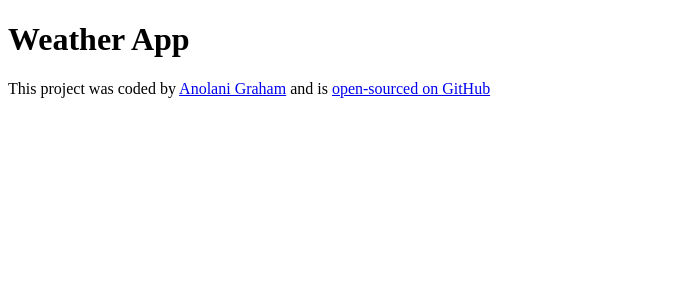
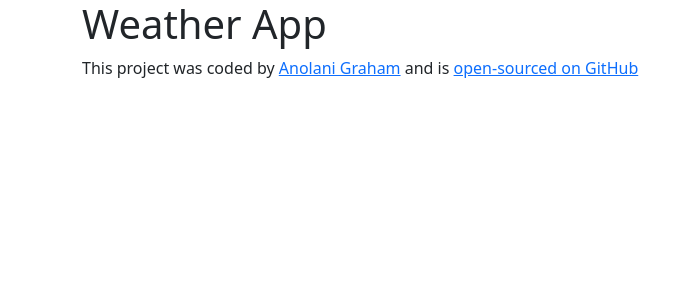
Before and after one commit to akgraham/react-weather-app, a React (Create React App) app: page / in a window 1280 px wide. Shown: the top 300 px of the page, without its empty margins (0-694 px from the left). Built offline with nearby package versions, Linux system fonts and the light colour scheme.

Commit message:
Imported Bootstrap CSS

```diff
--- a/package.json
+++ b/package.json
@@ -6,6 +6,7 @@
     "@testing-library/jest-dom": "^5.16.5",
     "@testing-library/react": "^13.4.0",
     "@testing-library/user-event": "^13.5.0",
+    "bootstrap": "^5.2.2",
     "react": "^18.2.0",
     "react-dom": "^18.2.0",
     "react-scripts": "5.0.1",
--- a/src/App.js
+++ b/src/App.js
@@ -3,6 +3,7 @@ import './App.css';
 export default function App() {
   return (
     <div className="App">
+      <div className="container">
        <h1>Weather App</h1>
        <footer>
          This project was coded by <a href="https://www.shecodes.io/graduates/34653-anolani-graham" rel="noreferrer" target="_blank">Anolani Graham</a> and is {""}
@@ -11,5 +12,6 @@ export default function App() {
         </a>
        </footer>
       </div>
+    </div>
   );
 }
--- a/src/index.js
+++ b/src/index.js
@@ -1,6 +1,7 @@
 import React from 'react';
 import ReactDOM from 'react-dom/client';
 import './index.css';
+import 'bootstrap/dist/css/bootstrap.css';
 import App from './App';
 import reportWebVitals from './reportWebVitals';
 
```
Also changed, not shown: 1 other file (tests, documents, lock files or other folders). Lines whose indentation alone changed are shown as unchanged.
